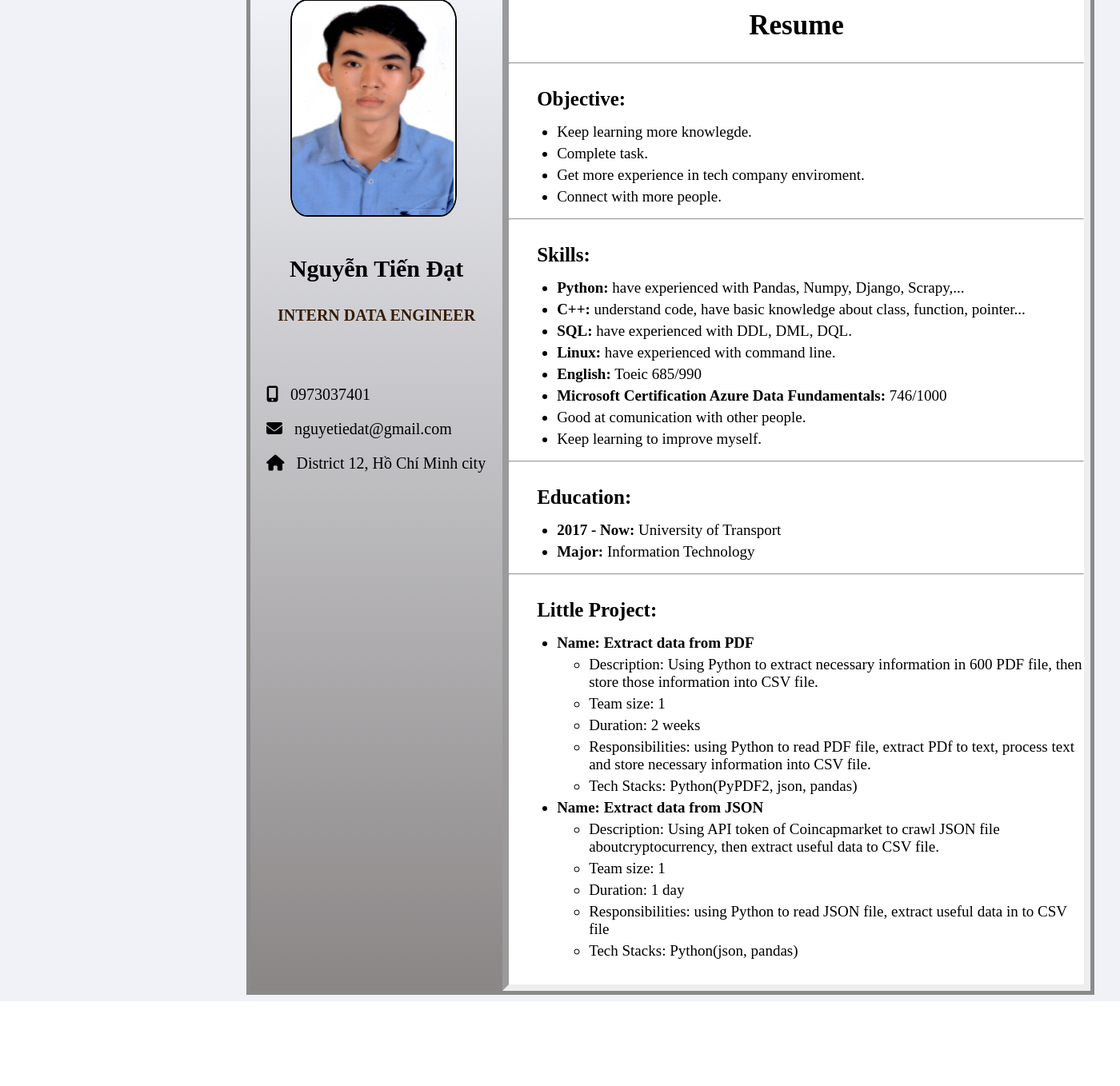
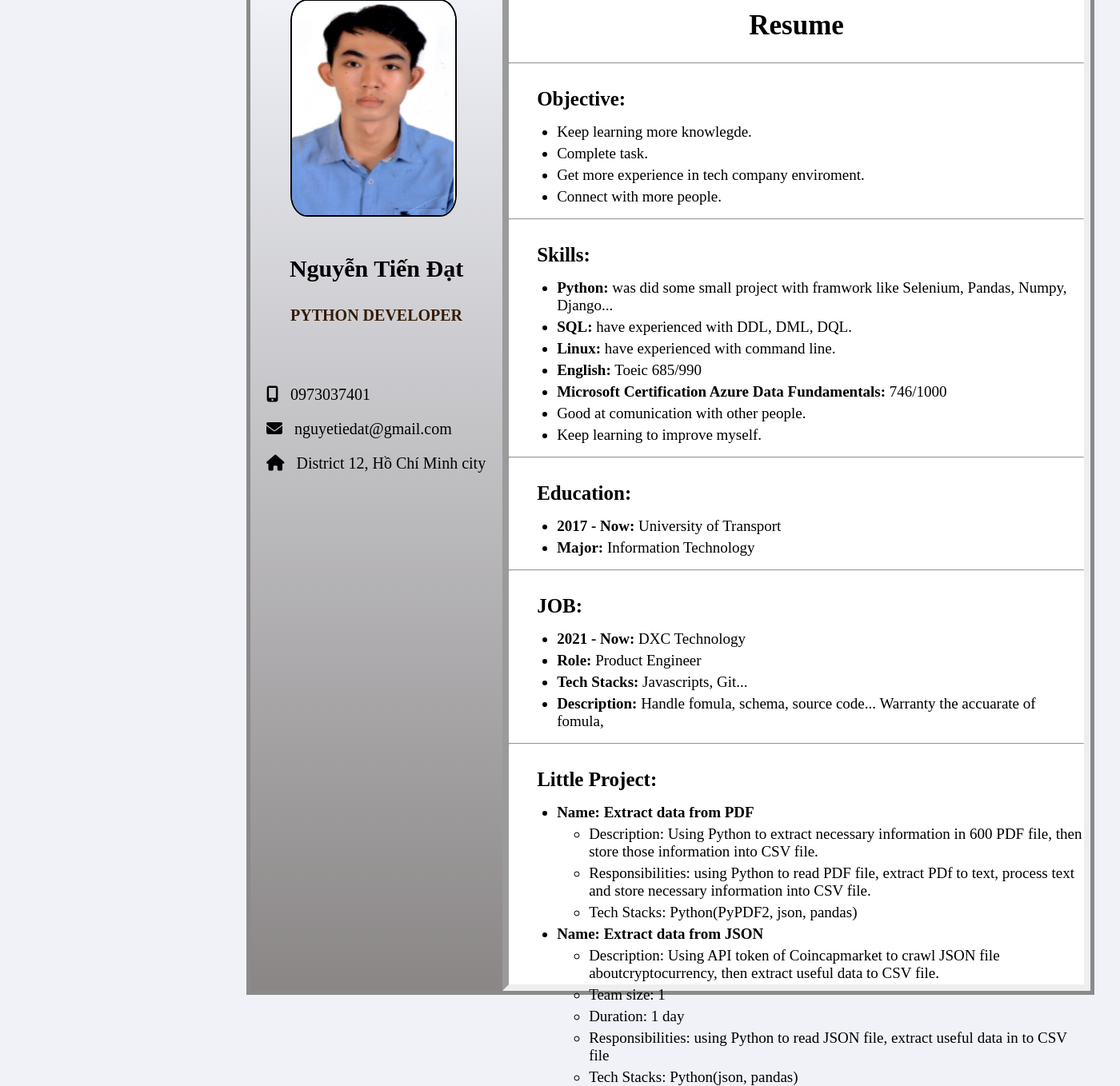
Before and after one commit to cuibaplx/myCV, a Django app: page / in a window 1400 px wide. Shown: the part 24-1382 px from the top of the page at 80% size. Before the commit the page ends 1276 px from the top, so only its background shows below. Run offline with Django 3.2, Linux system fonts and the light colour scheme; some libraries are stand-ins or nearby versions.

```diff
--- a/mysite/mysite/settings.py
+++ b/mysite/mysite/settings.py
@@ -13,6 +13,7 @@ https://docs.djangoproject.com/en/3.2/ref/settings/
 from pathlib import Path
 import os
 # Build paths inside the project like this: BASE_DIR / 'subdir'.
+# BASE_DIR = Path().resolve().parent
 BASE_DIR = Path(__file__).resolve().parent.parent
 
 
@@ -119,6 +120,8 @@ USE_TZ = True
 
 STATIC_URL = '/static/'
 STATICFILES_DIRS = (os.path.join(BASE_DIR, 'static'),)
+# print("&*&*&*^*^***********************************************************************")
+# print(STATICFILES_DIRS)
 # Default primary key field type
 # https://docs.djangoproject.com/en/3.2/ref/settings/#default-auto-field
 
--- a/mysite/templates/index.html
+++ b/mysite/templates/index.html
@@ -5,6 +5,7 @@
     <head>
         <title>NguyenTienDat</title>
         <meta charset="utf-8">
+        <!-- <link rel="stylesheet" href="https://raw.githubusercontent.com/cuibaplx/myCV/main/mysite/static/main.css"> -->
         <link rel="stylesheet" href="{% static 'main.css' %}">
         <script src="https://kit.fontawesome.com/b99e675b6e.js"></script>
     </head>
@@ -13,12 +14,13 @@
        <div class="khunglon">
            <div class="khungtrai">
                <div class="khungtraitren">
+                <!-- <img class="hinhanh" src="https://github.com/cuibaplx/myCV/blob/main/mysite/static/dat.PNG?raw=true" alt="avatar"> -->
                 <img class="hinhanh" src="{% static 'dat.png' %}" alt="avatar">
 
                </div>
                <div class="khungtraiduoi">
                   <p class="ten">Nguyễn Tiến Đạt</p>
-                  <p class="viec">INTERN DATA ENGINEER</p>
+                  <p class="viec">PYTHON DEVELOPER</p>
                   <br><br>
                   <div class="icon">
                     <i class="fas fa-mobile-alt"></i>
@@ -57,8 +59,7 @@
                     <div class="box">
                         <b>Skills:</b>
                         <ul>
-                            <li> <strong>Python:</strong>  have experienced with Pandas, Numpy, Django, Scrapy,...</li>
-                            <li> <strong>C++:</strong>  understand code, have basic knowledge about class, function, pointer...</li>
+                            <li> <strong>Python:</strong>  was did some small project with framwork like Selenium, Pandas, Numpy, Django...</li>
                             <li> <strong> SQL:</strong> have experienced with DDL, DML, DQL.</li>
                             <li> <strong>Linux:</strong>  have experienced with command line.</li>
                             <li> <strong>English:</strong> Toeic 685/990</li>
@@ -75,6 +76,16 @@
                             <li><strong>Major: </strong>Information Technology</li>
                         </ul>
                     </div>
+                <hr>
+                    <div class="box">
+                        <b>JOB: </b>
+                        <ul>
+                            <li><strong>2021 - Now:</strong> DXC Technology</li>
+                            <li><strong>Role: </strong>Product Engineer</li>
+                            <li><strong>Tech Stacks: </strong>Javascripts, Git...</li>
+                            <li><strong>Description: </strong>Handle fomula, schema, source code... Warranty the accuarate of fomula,  </li>
+                        </ul>
+                    </div>
                <hr>
                <div class="box">
                 <b>Little Project:</b>
@@ -83,8 +94,6 @@
                     <li> <strong>Name: Extract data from PDF</strong>
                         <ul>
                         <li>Description: Using Python to extract necessary information in 600 PDF file, then store those information into CSV file.</li>
-                        <li>Team size: 1</li>
-                        <li>Duration: 2 weeks</li>
                         <li>Responsibilities: using Python to read PDF file, extract PDf to text, process text and store necessary information into CSV file.</li>
                         <li>Tech Stacks: Python(PyPDF2, json, pandas)</li>
                       </ul></li>
```
